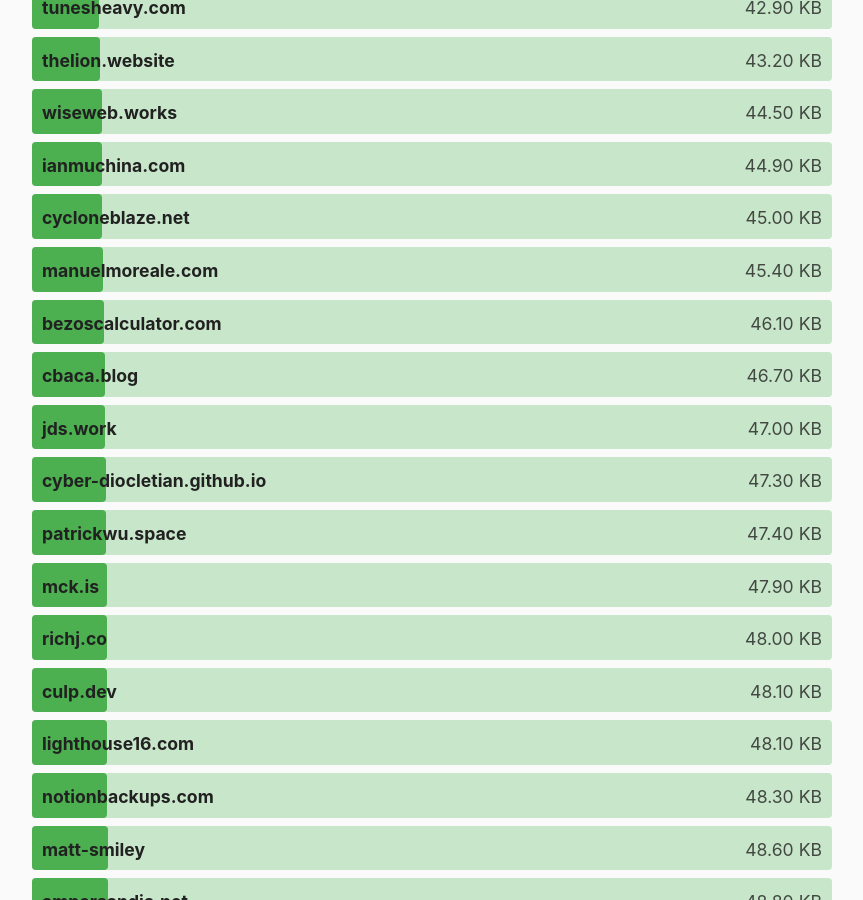
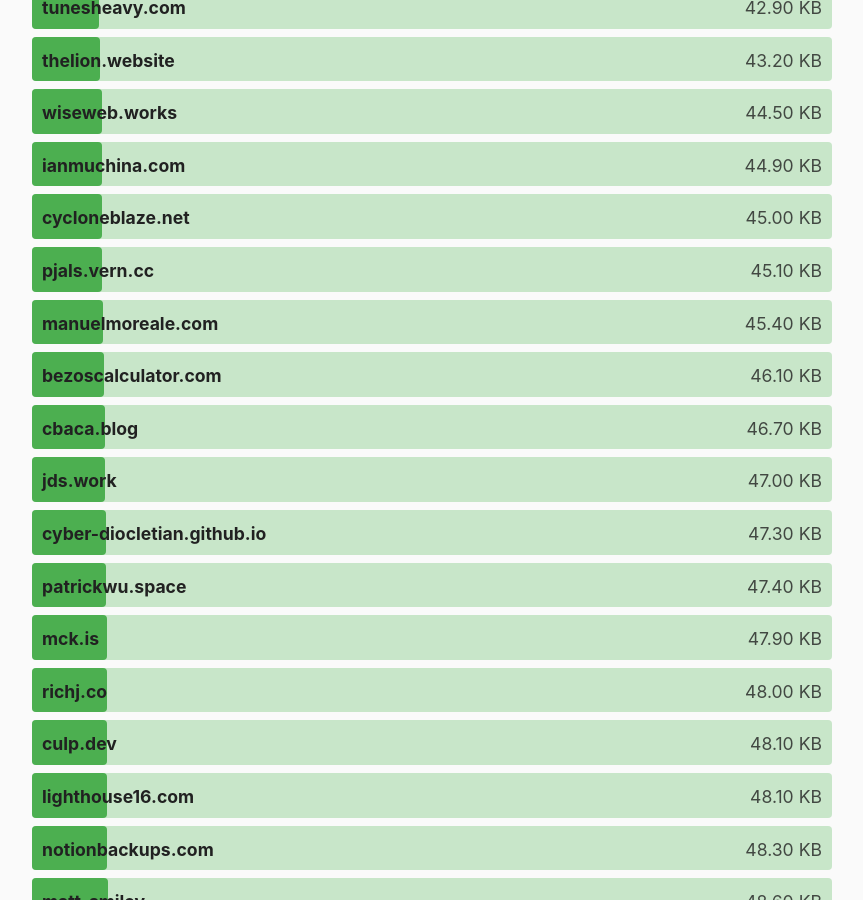
Before and after one commit to kevquirk/512kb.club, a Jekyll site: the page built from index.md, in a window 1280 px wide and 900 px high, scrolled down 12473 px. Shown: the whole window, without its empty margins (208-1071 px from the left). Built offline with Jekyll 4.4.1, drawn with Linux system fonts in a browser that asks for light colours.

Commit message:
Add pjals.vern.cc.
GTMetrix: https://gtmetrix.com/reports/pjals.vern.cc/jZMOuPP0/

```diff
--- a/_data/sites.yml
+++ b/_data/sites.yml
@@ -1863,6 +1863,11 @@
   size: 374
   last_checked: 2022-06-27
 
+- domain: pjals.vern.cc
+  url: https://pjals.vern.cc/
+  size: 45.1
+  last_checked: 2022-12-10
+
 - domain: plabayo.tech
   url: https://plabayo.tech/
   size: 19.6
```
